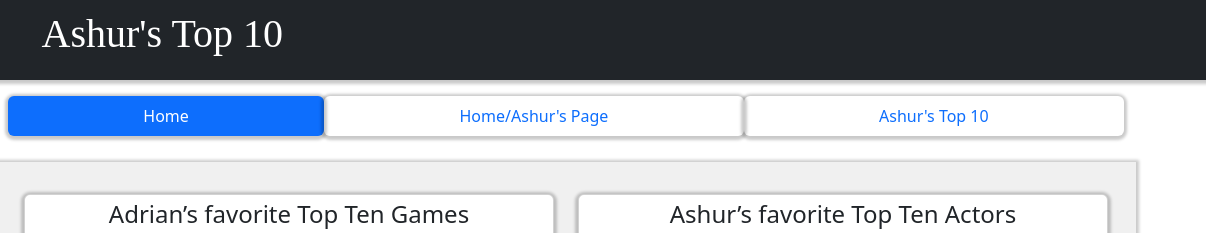
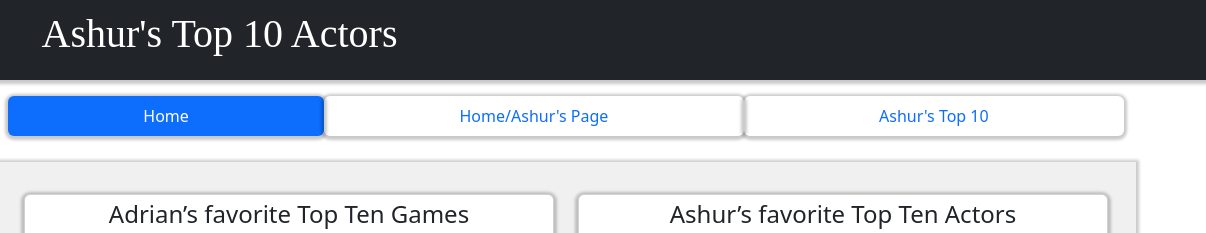
Before and after one commit to vivartmedia/Final_Top-ten, a plain HTML site: page index.html in a window 1280 px wide. Shown: the top 233 px of the page, 74-1280 px from the left. Drawn offline with nearby package versions, Linux system fonts and the light colour scheme; files that its build step writes are made by us from their sources.

Commit message:
Wording corrections

```diff
--- a/index.html
+++ b/index.html
@@ -16,7 +16,7 @@
       <img class="" src="./assets/5553769.png" alt="Logo"class="d-inline-block">
         </div>
       <link rel="stylesheet" href="./style.css">
-      <h1 class="posIsion">Ashur's Top 10</h1>
+      <h1 class="posIsion">Ashur's Top 10 Actors</h1>
       <h2></h2>
     </a>
   </div>
```
Also changed, not shown: pages/AshurPage.html (+1 -1 lines).
